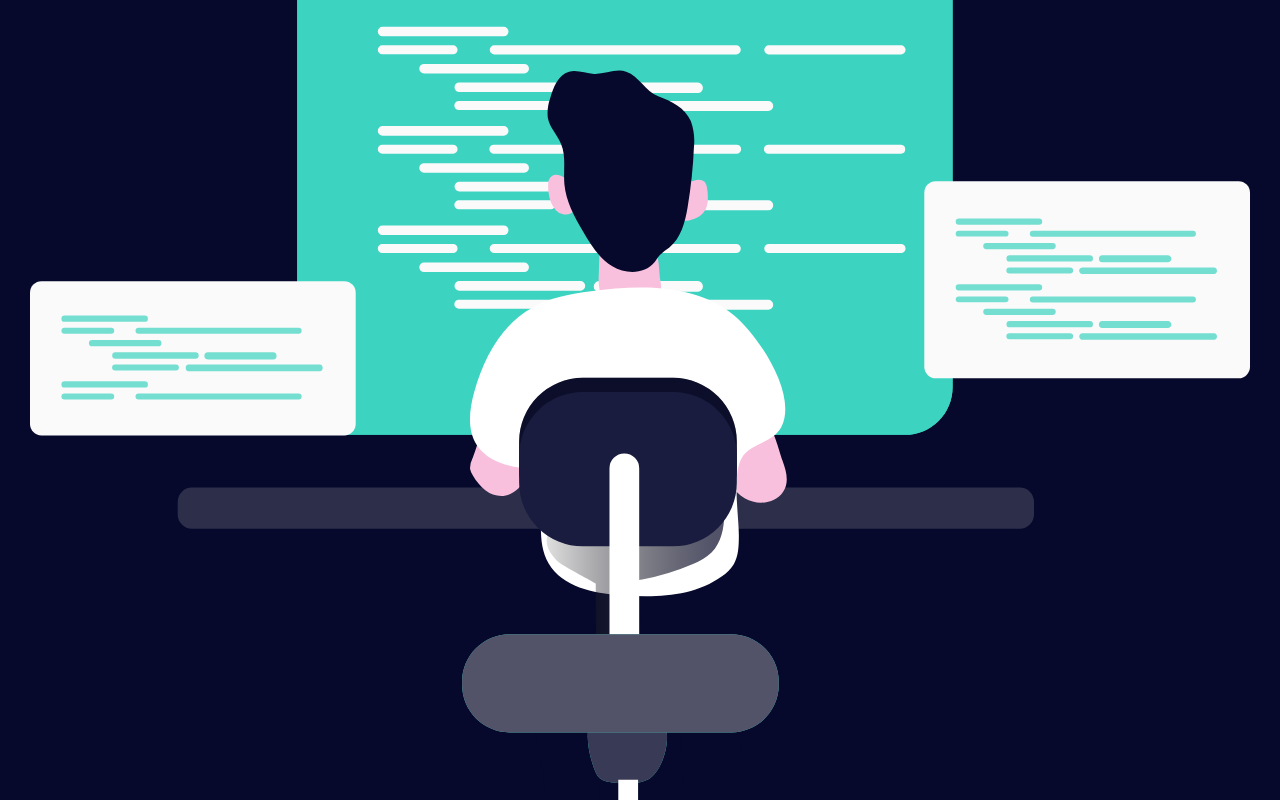
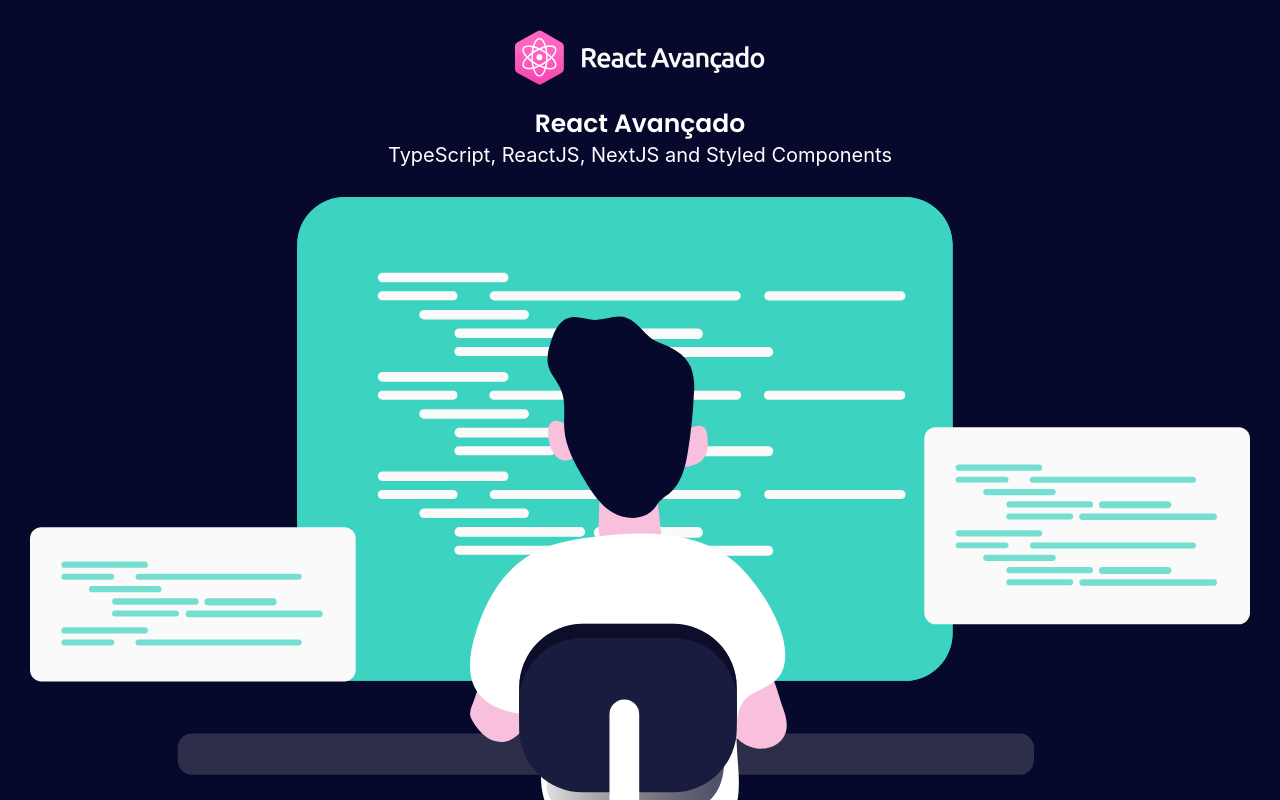
Before and after one commit to leonardohsilvadev/won-games, a Next.js app in the folder client/: page / in a window 1280 px wide. Shown: the top 800 px of the page. Built offline with nearby package versions, Linux system fonts and the light colour scheme; a web font is replaced by a local one.

Commit message:
configuring ThemeProvider and TypeScript declarations

```diff
--- a/client/src/pages/_app.tsx
+++ b/client/src/pages/_app.tsx
@@ -1,12 +1,14 @@
 import { AppProps } from 'next/app'
 // import '../../styles/globals.css'
 import Head from 'next/head'
+import { ThemeProvider } from 'styled-components'
 
 import GlobalStyles from 'styles/global'
+import theme from 'styles/theme'
 
 function App({ Component, pageProps }: AppProps) {
   return (
-    <>
+    <ThemeProvider theme={theme}>
       <Head>
         <title>React Avançado - Boilerplate</title>
         <link rel="shortcut icon" href="/img/icon-512.png" />
@@ -19,7 +21,7 @@
       </Head>
       <GlobalStyles />
       <Component {...pageProps} />
-    </>
+    </ThemeProvider>
   )
 }
 
--- a/client/src/styles/global.tsx
+++ b/client/src/styles/global.tsx
@@ -1,4 +1,4 @@
-import { createGlobalStyle } from 'styled-components'
+import { createGlobalStyle, css } from 'styled-components'
 
 const GlobalStyles = createGlobalStyle`
   @font-face {
@@ -36,18 +36,16 @@
    -moz-osx-font-smoothing: grayscale;
   }
 
+  ${({ theme }) => css`
   html {
     font-size: 62.5%;
   }
 
-  html, body, #__next {
-    height: 100%;
+  body {
+    font-family: ${theme.font.family};
+    font-size: ${theme.font.sizes.medium};
   }
-
-  body {
-    font-family: 'Poppins', -apple-system, BlinkMacSystemFont, 'Segoe UI', Roboto,
-    Oxygen, Ubuntu, Cantarell, 'Open Sans', 'Helvetica Neue', sans-serif
-  }
+  `}
 `
 
 export default GlobalStyles
```
Also changed, not shown: client/styled-components.d.ts (added, +7 -0 lines), 1 other file (tests, documents, lock files or other folders).
